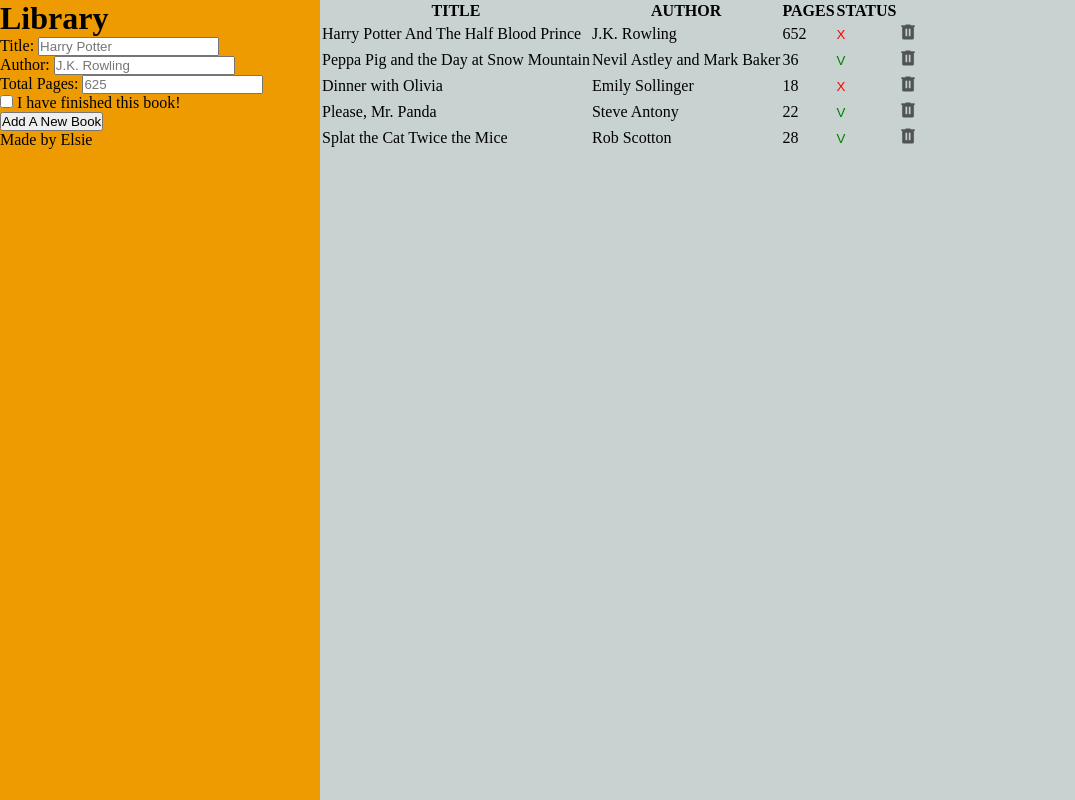
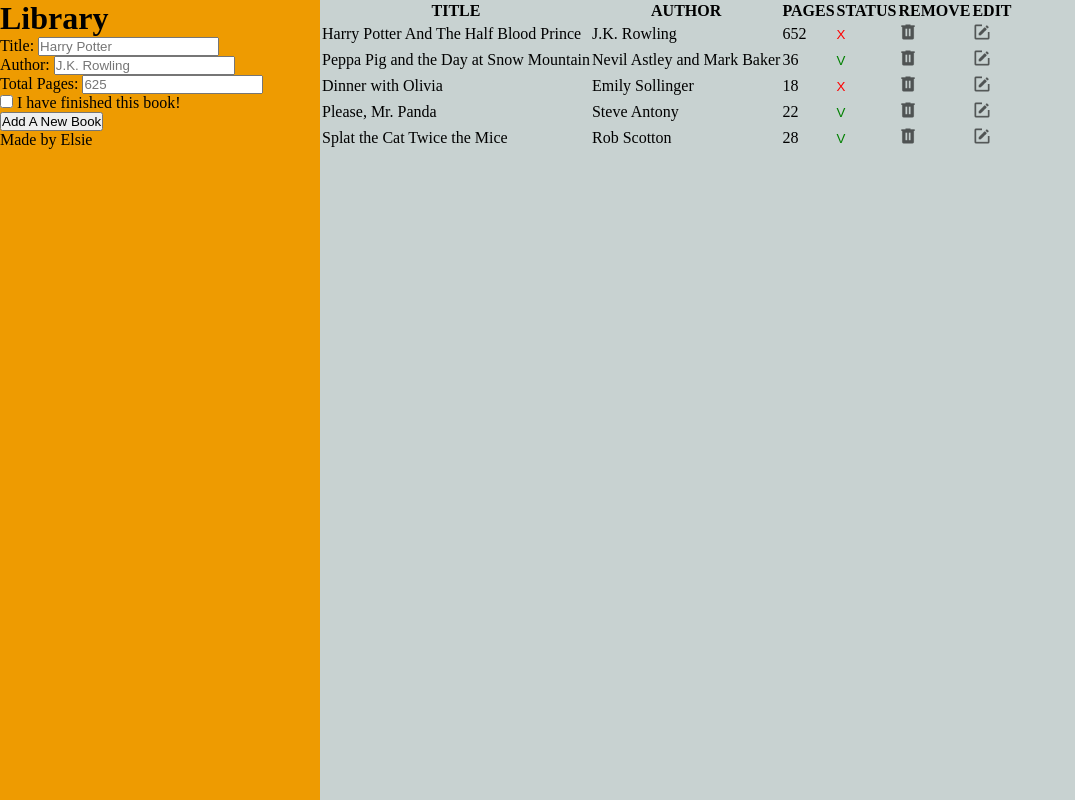
Before and after one commit to elsiechen/project-library, a plain HTML site: page index.html in a window 1280 px wide. Shown: the whole page, without its empty margins (0-1075 px from the left). Drawn offline with Linux system fonts and the light colour scheme.

Commit message:
Create edit btn

```diff
--- a/index.html
+++ b/index.html
@@ -47,7 +47,8 @@
                         <th>AUTHOR</th>
                         <th>PAGES</th>
                         <th>STATUS</th>
-                        <th></th>
+                        <th>REMOVE</th>
+                        <th>EDIT</th>
                     </tr>
                 </thead>
                 <tbody class="tbody">
--- a/library.js
+++ b/library.js
@@ -126,7 +126,6 @@ function display(){
         let removeBtn = document.createElement('button');
         removeBtn.classList.add('removeBtn');
 
-        // removeBtn.textContent = 'REMOVE';
         let img = document.createElement('img');
         img.setAttribute('src', 'trash-can.png');
         img.setAttribute('alt', 'Trash Can');
@@ -139,6 +138,23 @@ function display(){
         remove.appendChild(removeBtn);
         tr.appendChild(remove);
 
+        // edit button
+        let edit = document.createElement('td');
+        let editBtn = document.createElement('button');
+        editBtn.classList.add('editBtn');
+
+        let editImg = document.createElement('img');
+        editImg.setAttribute('src', 'edit.png');
+        editImg.setAttribute('alt', 'Square Edit Outline');
+        editImg.setAttribute('width', '20px');
+        editImg.setAttribute('height', '20px');
+
+        editBtn.appendChild(editImg);
+        editBtn.setAttribute('data-item', index);
+        console.log(`editBtn: ${editBtn}`);
+        edit.appendChild(editBtn);
+        tr.appendChild(edit);
+
         tbody.appendChild(tr);
     }
 }
--- a/style.css
+++ b/style.css
@@ -24,21 +24,25 @@
 }
 
 .toggleBtn,
-.removeBtn {
+.removeBtn,
+.editBtn {
     background-color: var(--third--color--);
     border: none;
 }
 
 .toggleBtn:hover,
-.removeBtn:hover {
+.removeBtn:hover,
+.editBtn:hover {
     cursor: pointer;
     font-weight: bolder;
 }
 
-.removeBtn {
+.removeBtn,
+.editBtn {
     opacity: 0.6;
 }
 
-.removeBtn:hover {
+.removeBtn:hover,
+.editBtn:hover {
     opacity: 1;
 }
```
Also changed, not shown: edit.png (added).
